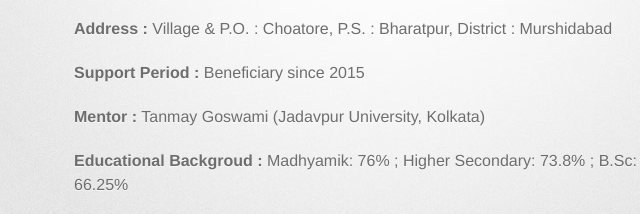
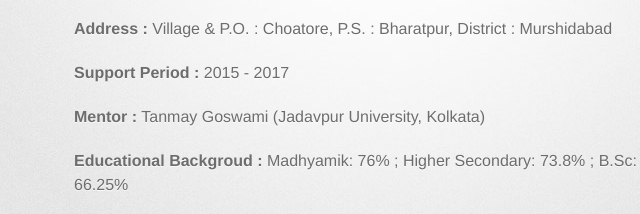
Before and after one commit to srijansujan/prangobindanandi, a plain HTML site: page index.html in a window 1280 px wide. Shown: the part 267-481 px from the top of the page, 256-896 px from the left. Drawn offline with Linux system fonts and the light colour scheme; a web font is replaced by a local one.

Commit message:
Update index.html

```diff
--- a/index.html
+++ b/index.html
@@ -35,7 +35,7 @@
 
 <p><strong>Address :</strong> Village &amp; P.O. : Choatore, P.S. : Bharatpur, District : Murshidabad</p>
 
-<p><strong>Support Period :</strong> Beneficiary since 2015</p>
+<p><strong>Support Period :</strong> 2015 - 2017</p>
 
 <p><strong>Mentor :</strong> Tanmay Goswami (Jadavpur University, Kolkata)</p>
 
```
